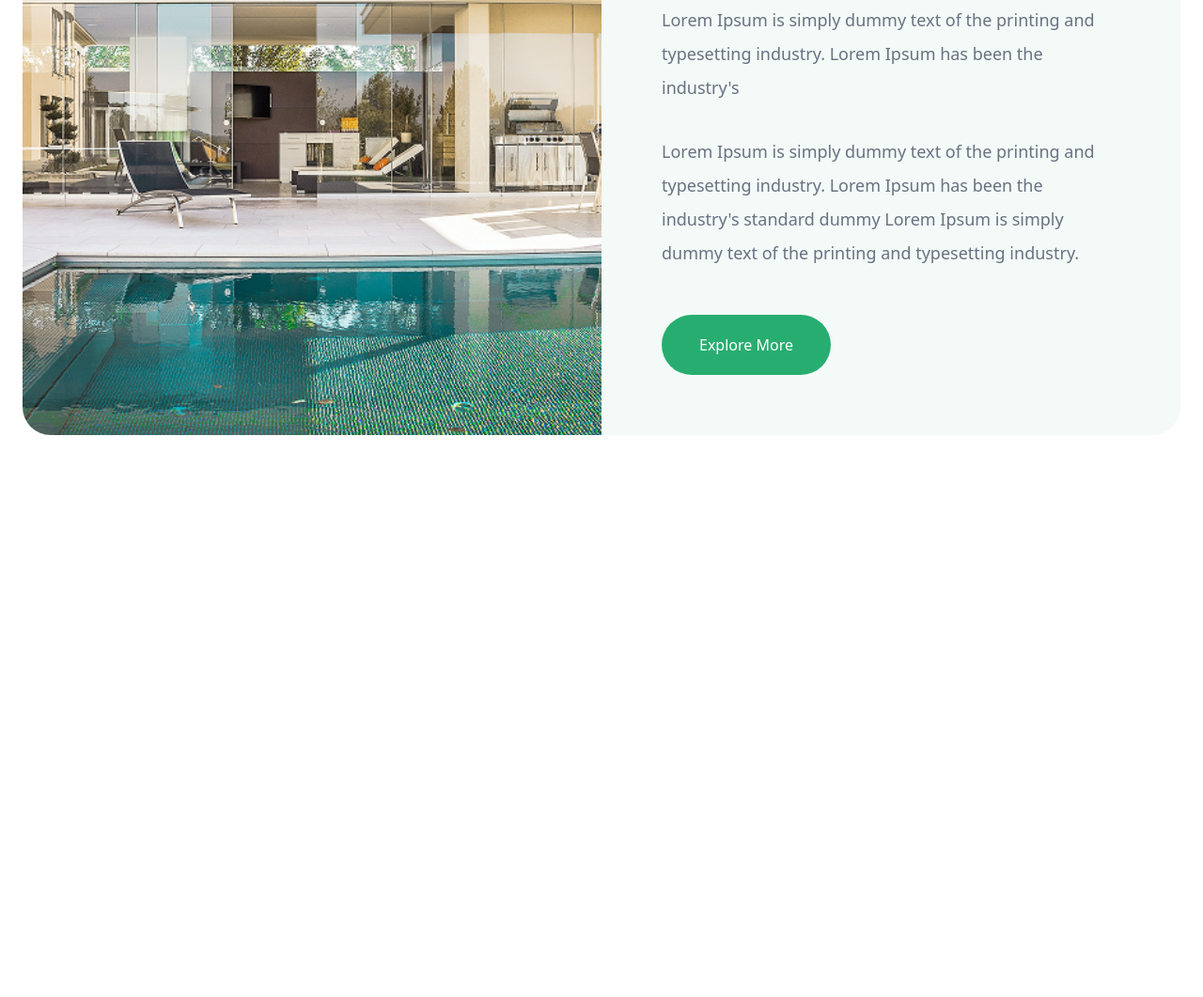
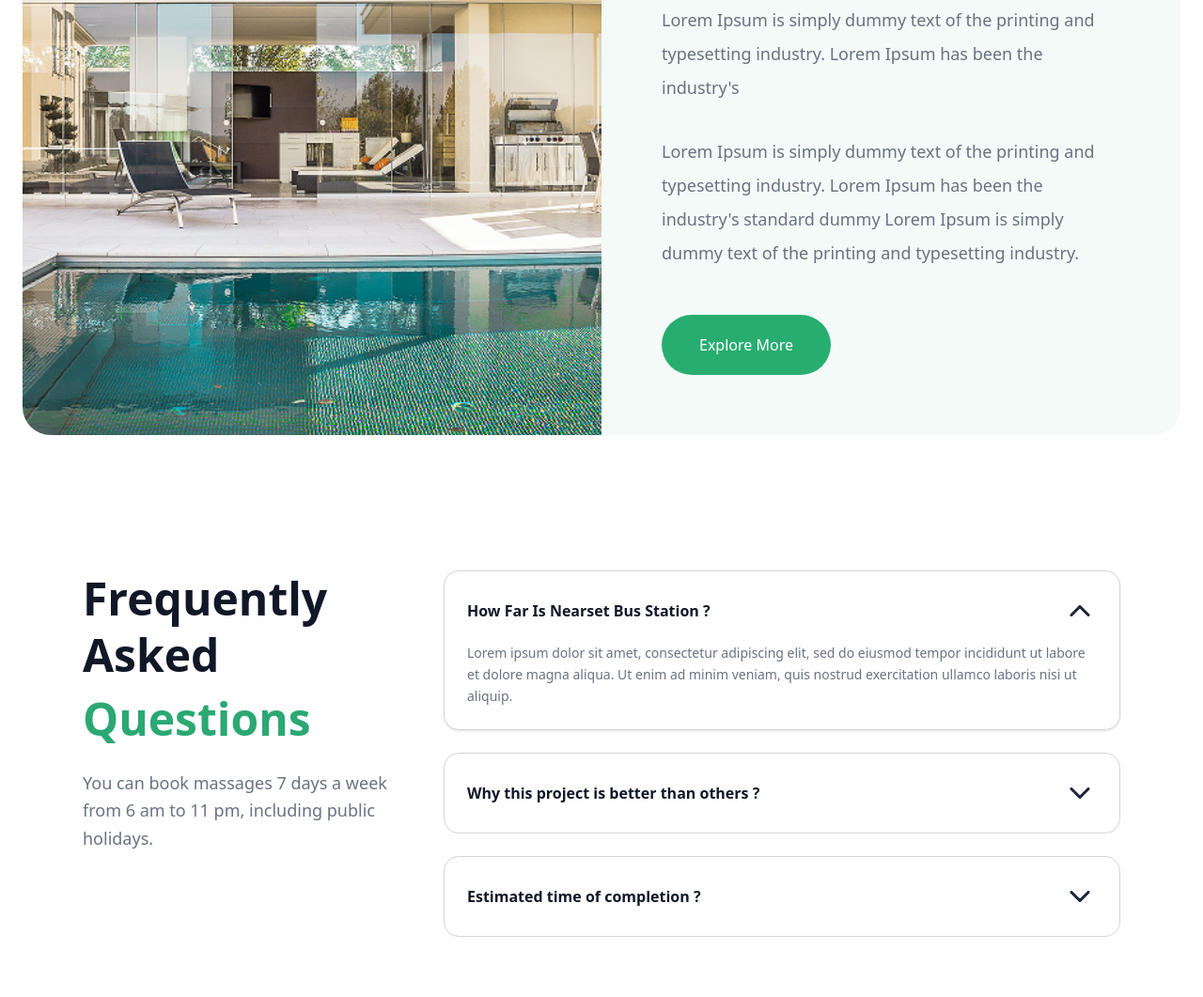
Before and after one commit to ismatovbenya2-droid/branches, a website: page src/page2.html in a window 1280 px wide. Shown: the part 1951-3012 px from the top of the page at 94% size. Before the commit the page ends 2414 px from the top, so only its background shows below. Drawn offline with Linux system fonts and the light colour scheme.

Commit message:
section4-page2

```diff
--- a/src/page2.html
+++ b/src/page2.html
@@ -254,5 +254,43 @@
     </div>
   </div>
 </section>
+<section class="max-w-6xl mx-auto py-16 px-6 font-sans mt-20">
+  <div class="flex flex-wrap -mx-6">
+
+    <div class="w-full lg:w-1/3 px-6 mb-10 lg:mb-0">
+      <h2 class="text-5xl font-bold text-gray-900 leading-tight mb-2">
+        Frequently Asked
+      </h2>
+      <h2 class="text-5xl font-bold text-[#2ba873] leading-tight mb-6">
+        Questions
+      </h2>
+      <p class="text-gray-500 text-lg leading-relaxed">
+        You can book massages 7 days a week from 6 am to 11 pm, including public holidays.
+      </p>
+    </div>
+    <div class="w-full lg:w-2/3 px-6 space-y-6">
+
+      <div class="border border-gray-300 rounded-2xl p-6 shadow-sm">
+        <div class="flex justify-between items-center cursor-pointer">
+          <h3 class="font-bold text-gray-900">How Far Is Nearset Bus Station ?</h3>
+<img src="../img/24.png" alt="">        </div>
+        <p class="text-gray-500 text-sm mt-4 leading-relaxed">
+          Lorem ipsum dolor sit amet, consectetur adipiscing elit, sed do eiusmod tempor incididunt ut labore et dolore magna aliqua. Ut enim ad minim veniam, quis nostrud exercitation ullamco laboris nisi ut aliquip.
+        </p>
+      </div>
+
+      <div class="border border-gray-300 rounded-2xl p-6 flex justify-between items-center cursor-pointer hover:bg-gray-50 transition-colors">
+        <h3 class="font-bold text-gray-900">Why this project is better than others ?</h3>
+<img src="../img/23.png" alt="">
+</div>
+
+      <div class="border border-gray-300 rounded-2xl p-6 flex justify-between items-center cursor-pointer hover:bg-gray-50 transition-colors">
+        <h3 class="font-bold text-gray-900">Estimated time of completion ?</h3>
+<img src="../img/23.png" alt="">
+</div>
+
+    </div>
+  </div>
+</section>
 </body>
 </html>
```
Also changed, not shown: img/23.png (added), img/24.png (added), src/output.css, 1 other file.
